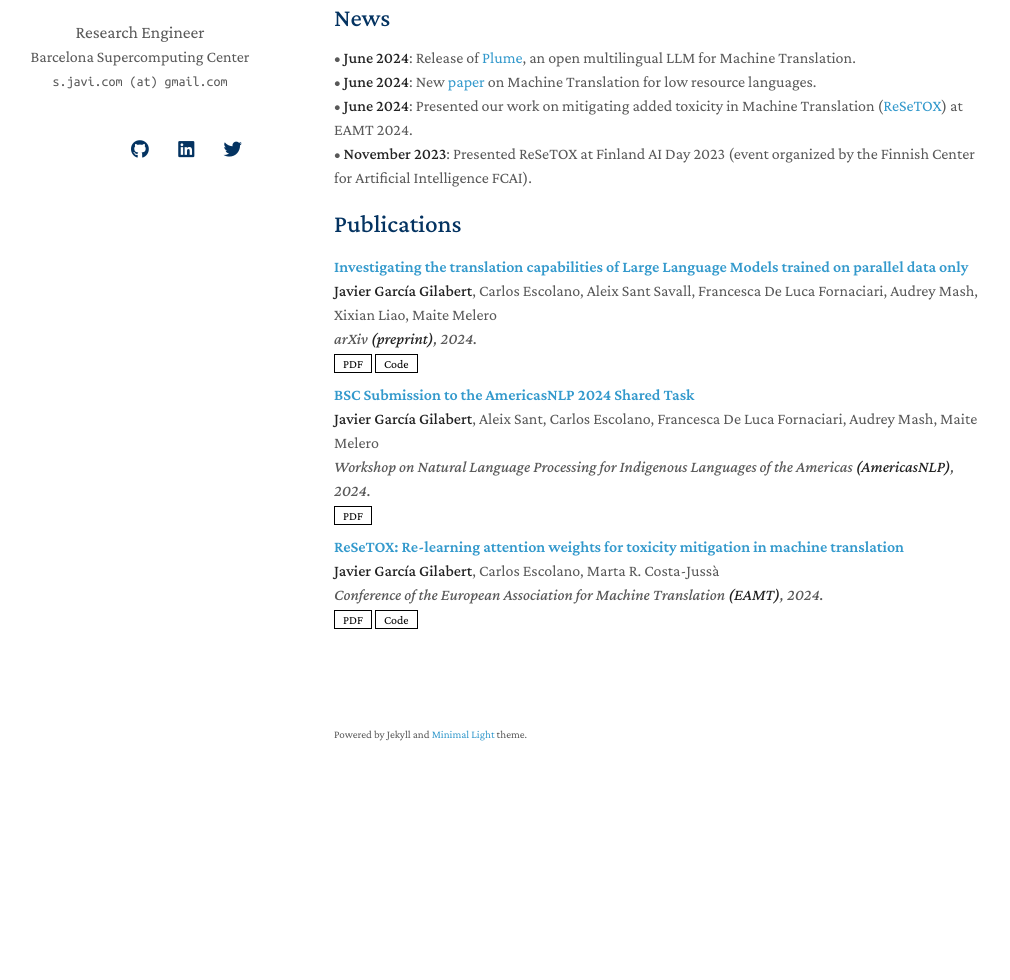
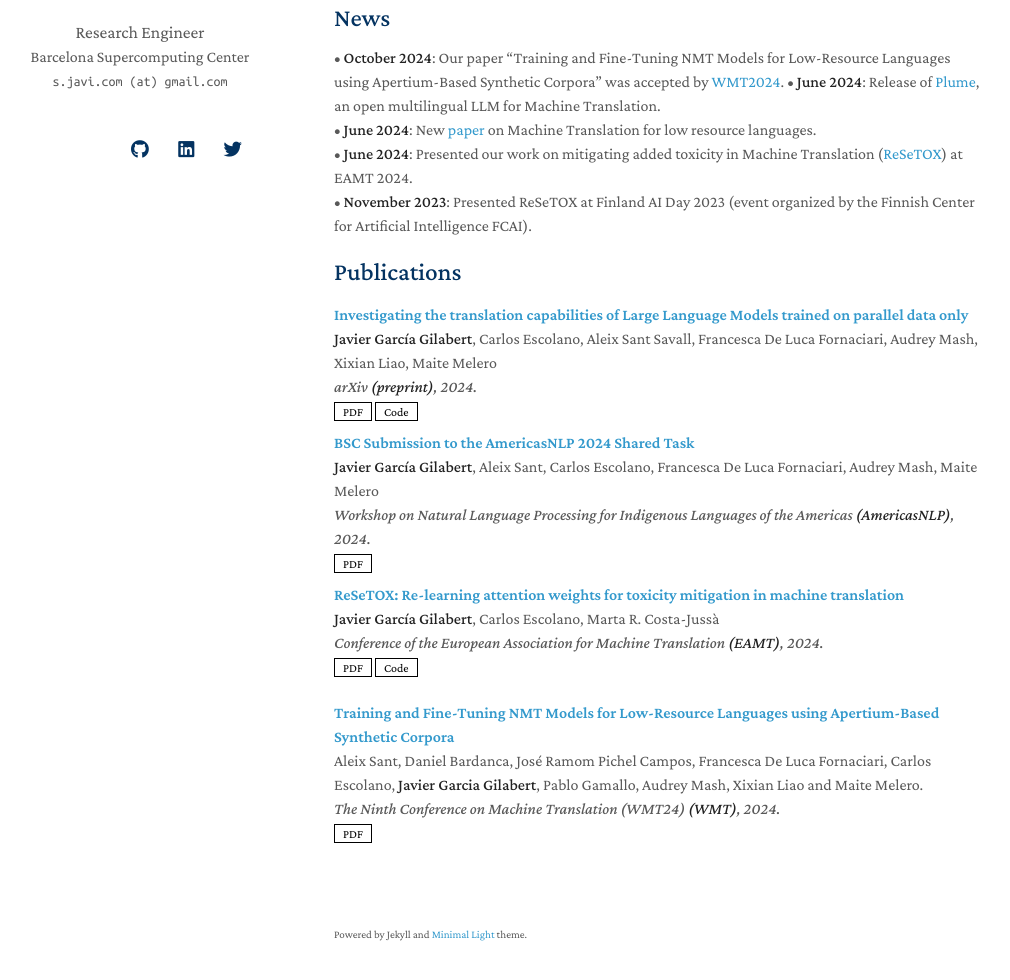
Before and after one commit to JAVI897/JAVI897.github.io, a Jekyll site: the page built from index.md, in a window 1280 px wide and 1236 px high. Shown: the part 221-1201 px from the top of the window, without its empty margins (136-1146 px from the left). Built offline with Jekyll 4.4.1, drawn with Linux system fonts in a browser that asks for light colours; nearby versions of some CDN libraries; a style sheet for code colours, icons or effects is not loaded; our own code applies the rules of GitHub Pages for plain Markdown files.

Commit message:
up to  date

```diff
--- a/_includes/publications.md
+++ b/_includes/publications.md
@@ -47,6 +47,20 @@
 </div>
 </li>
 
+<li>
+<div class="pub-row">
+  <div class="col-sm-9" style="position: relative;width: 100%;">
+    <div class="title"><a href="https://www2.statmt.org/wmt24/pdf/2024.wmt-1.90.pdf"> Training and Fine-Tuning NMT Models for Low-Resource Languages using Apertium-Based Synthetic Corpora
+</a></div>
+    <div class="author">Aleix Sant, Daniel Bardanca, José Ramom Pichel Campos, Francesca De Luca Fornaciari, Carlos Escolano, <strong>Javier Garcia Gilabert</strong>, Pablo Gamallo, Audrey Mash, Xixian Liao and Maite Melero. </div>
+    <div class="periodical"><em>The Ninth Conference on Machine Translation (WMT24) <strong>(WMT)</strong>, 2024.</em></div>
+    <div class="links">
+      <a href="https://www2.statmt.org/wmt24/pdf/2024.wmt-1.90.pdf" class="btn btn-sm z-depth-0" role="button" target="_blank" style="font-size:12px;">PDF</a>
+    </div>
+  </div>
+</div>
+</li>
+
 <br>
 
 </ol>
--- a/index.md
+++ b/index.md
@@ -8,6 +8,7 @@ I am currently a **research engineer** at the [Barcelona Supercomputing Center](
 
 
 ## News
+• **October 2024**: Our paper "Training and Fine-Tuning NMT Models for Low-Resource Languages using Apertium-Based Synthetic Corpora" was accepted by [WMT2024](https://www2.statmt.org/wmt24/pdf/2024.wmt-1.90.pdf).
 • **June 2024**: Release of  [Plume](https://huggingface.co/projecte-aina/Plume256k), an open multilingual LLM for Machine Translation. <br />
 • **June 2024**: New [paper](https://aclanthology.org/2024.americasnlp-1.17/) on Machine Translation for low resource languages.   <br />
 • **June 2024**: Presented our work on mitigating added toxicity in Machine Translation ([ReSeTOX](https://arxiv.org/abs/2305.11761)) at EAMT 2024. <br />
```
Also changed, not shown: 1 other file.
